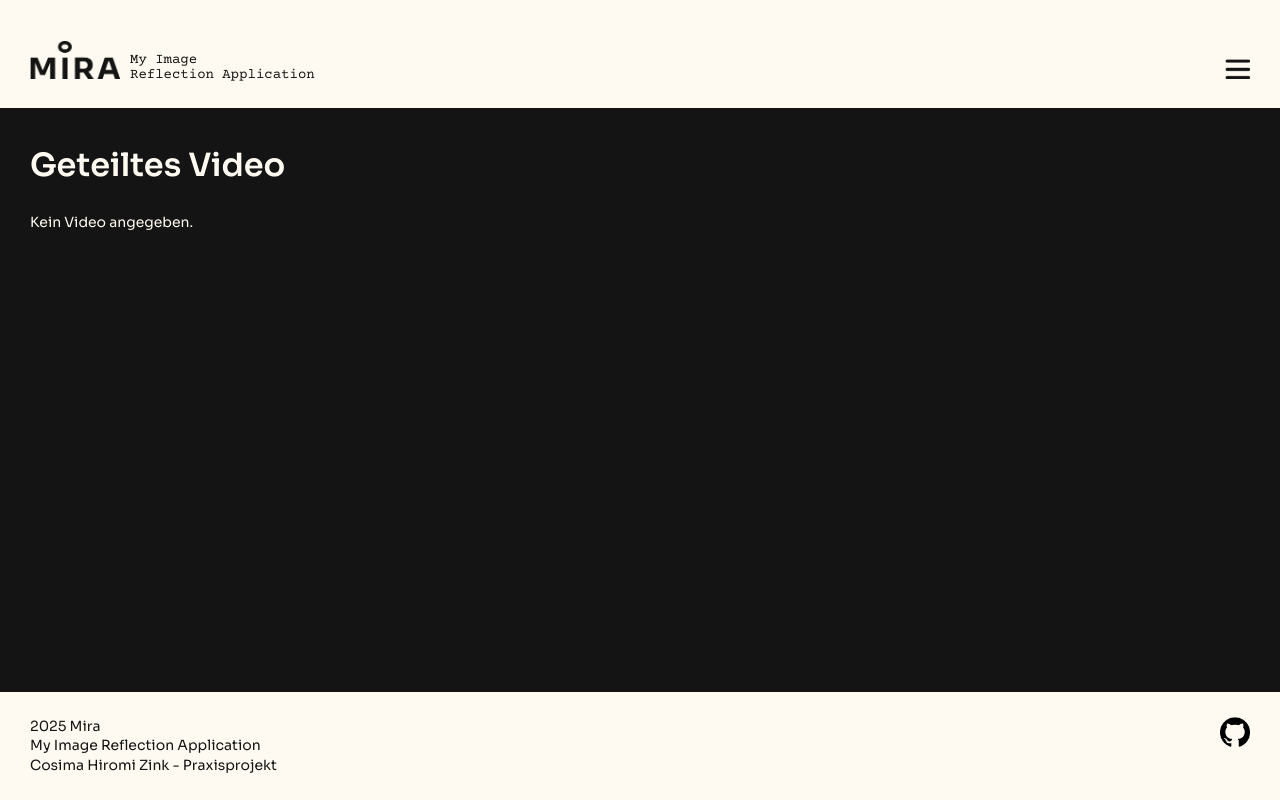
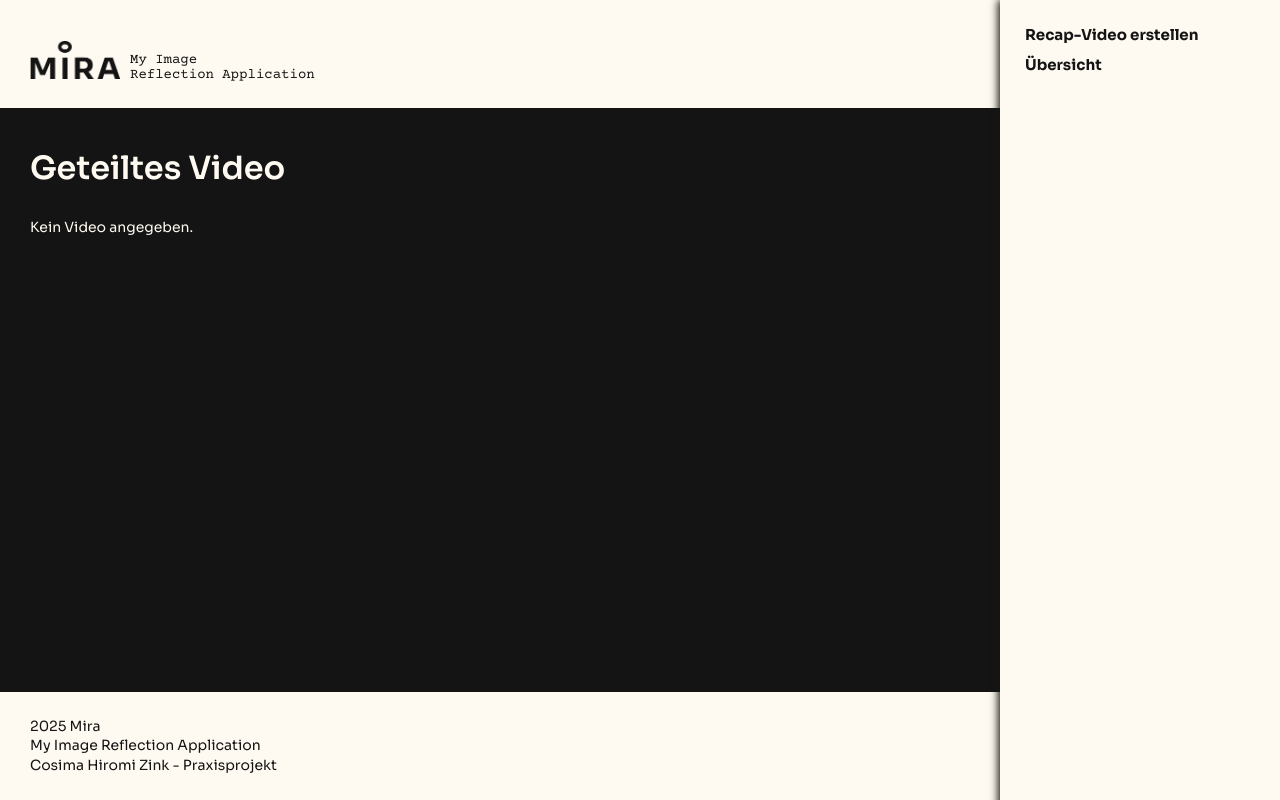
Before and after one commit to cosimazink/praxisprojekt-2025, a website: page src/watch.html in a window 1280 px wide. Both pictures are taken after a click on the picture 1237 px from the left and 68 px from the top of the page. Drawn offline with Linux system fonts and the light colour scheme.

Commit message:
feat: füge burger-menu Funktionalität hinzu, die anderen sites vergessen

```diff
--- a/src/styles/base.css
+++ b/src/styles/base.css
@@ -144,7 +144,7 @@ h1 {
   font-family: var(--ff-logo);
   font-weight: var(--fw-logo);
   font-size: var(--fs-logo);
-  line-height: 35px;
+  line-height: var(--xxxl);
 }
 
 h2 {
--- a/src/watch.html
+++ b/src/watch.html
@@ -19,6 +19,12 @@
     </header>
 
     <main>
+        <nav id="mainNav" class="side-nav hidden">
+            <ul>
+                <li><a href="/recapvideo.html">Recap-Video erstellen</a></li>
+                <li><a href="/">Übersicht</a></li>
+            </ul>
+        </nav>
         <h1>Geteiltes Video</h1>
         <div id="video-container">
             <video id="sharedVideo" controls style="max-width: 100%; border-radius: var(--s);"></video>
@@ -35,6 +41,7 @@
     </footer>
 
     <script src="/scripts/watch.js"></script>
+    <script src="/scripts/burger-menu.js"></script>
 </body>
 
 </html>
```
Also changed, not shown: src/overview.html (+0 -1 lines), src/recapvideo.html (+7 -0 lines), src/selfie.html (+7 -7 lines).
